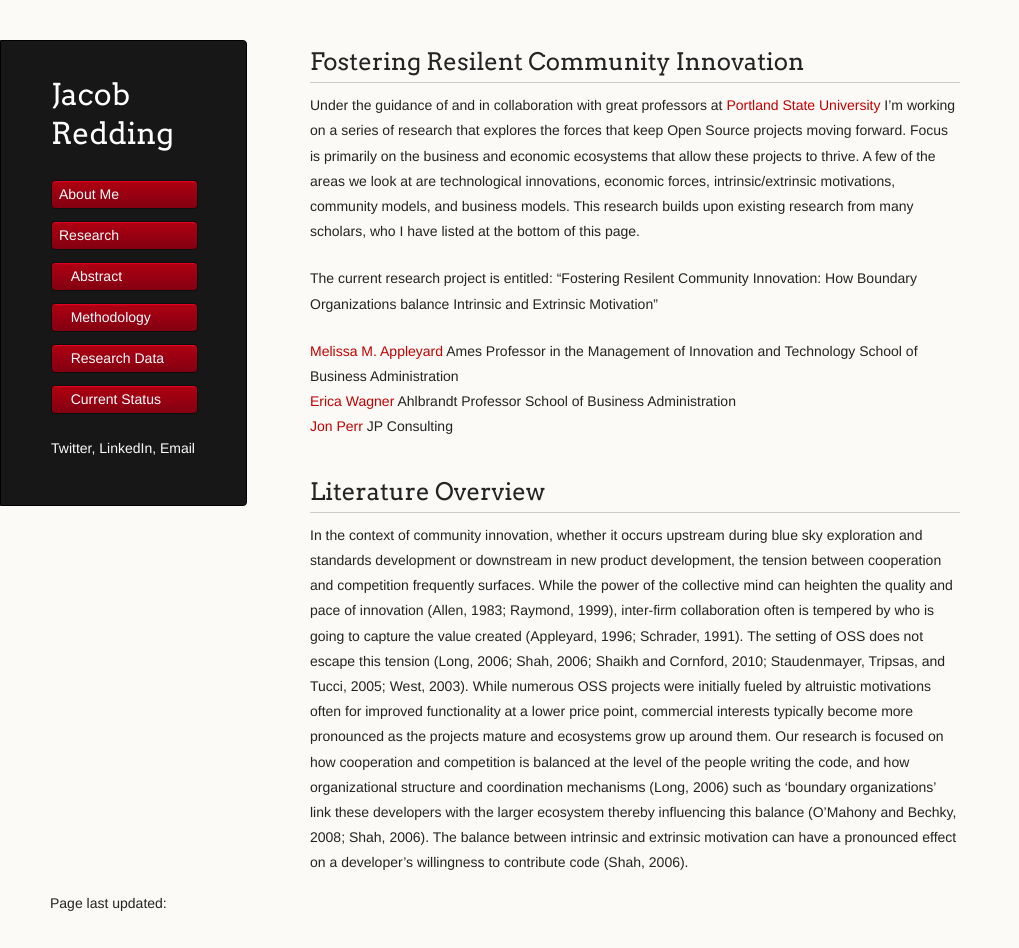
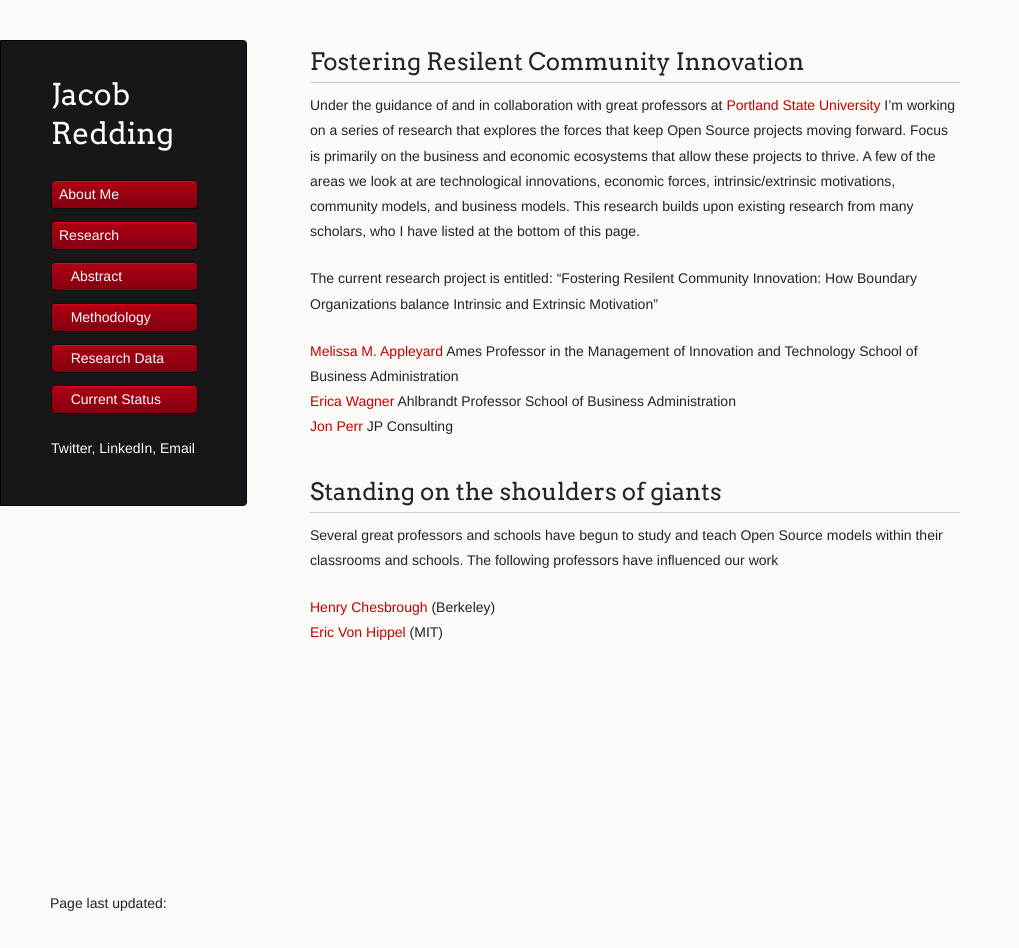
Before and after one commit to jredding/new-site, a Jekyll site: the page built from research/index.md, in a window 1280 px wide and 948 px high. Shown: the whole window, without its empty margins (0-1019 px from the left). Built offline with Jekyll 4.4.1, drawn with Linux system fonts in a browser that asks for light colours.

Commit message:
Update index.md

```diff
--- a/research/index.md
+++ b/research/index.md
@@ -20,19 +20,9 @@ School of Business Administration
 JP Consulting
 
 
-## Literature Overview
+## Standing on the shoulders of giants
+Several great professors and schools have begun to study and teach Open Source models within their classrooms and schools. The following professors have influenced our work
 
-In the context of community innovation, whether it occurs upstream during blue sky exploration and standards
-development or downstream in new product development, the tension between cooperation and competition
-frequently surfaces. While the power of the collective mind can heighten the quality and pace of innovation
-(Allen, 1983; Raymond, 1999), inter-firm collaboration often is tempered by who is going to capture the value
-created (Appleyard, 1996; Schrader, 1991).
-The setting of OSS does not escape this tension (Long, 2006; Shah, 2006; Shaikh and Cornford, 2010;
-Staudenmayer, Tripsas, and Tucci, 2005; West, 2003). While numerous OSS projects were initially fueled by
-altruistic motivations often for improved functionality at a lower price point, commercial interests typically
-become more pronounced as the projects mature and ecosystems grow up around them. Our research is
-focused on how cooperation and competition is balanced at the level of the people writing the code, and how
-organizational structure and coordination mechanisms (Long, 2006) such as ‘boundary organizations’ link
-these developers with the larger ecosystem thereby influencing this balance (O’Mahony and Bechky, 2008;
-Shah, 2006). The balance between intrinsic and extrinsic motivation can have a pronounced effect on a
-developer’s willingness to contribute code (Shah, 2006).
+[Henry Chesbrough](http://facultybio.haas.berkeley.edu/faculty-list/chesbrough-henry) (Berkeley)
+<br />
+[Eric Von Hippel](http://web.mit.edu/evhippel/www/) (MIT)
```
